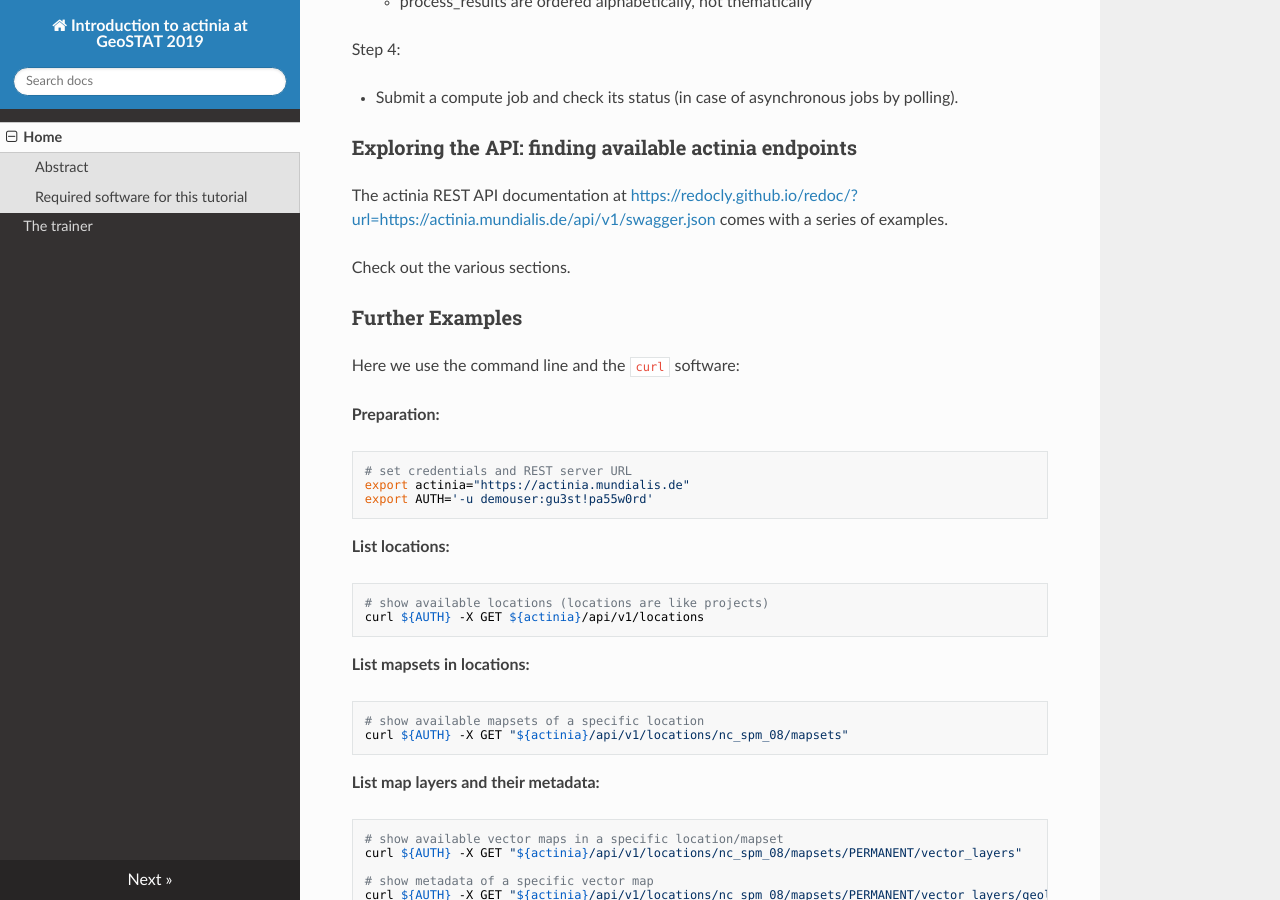
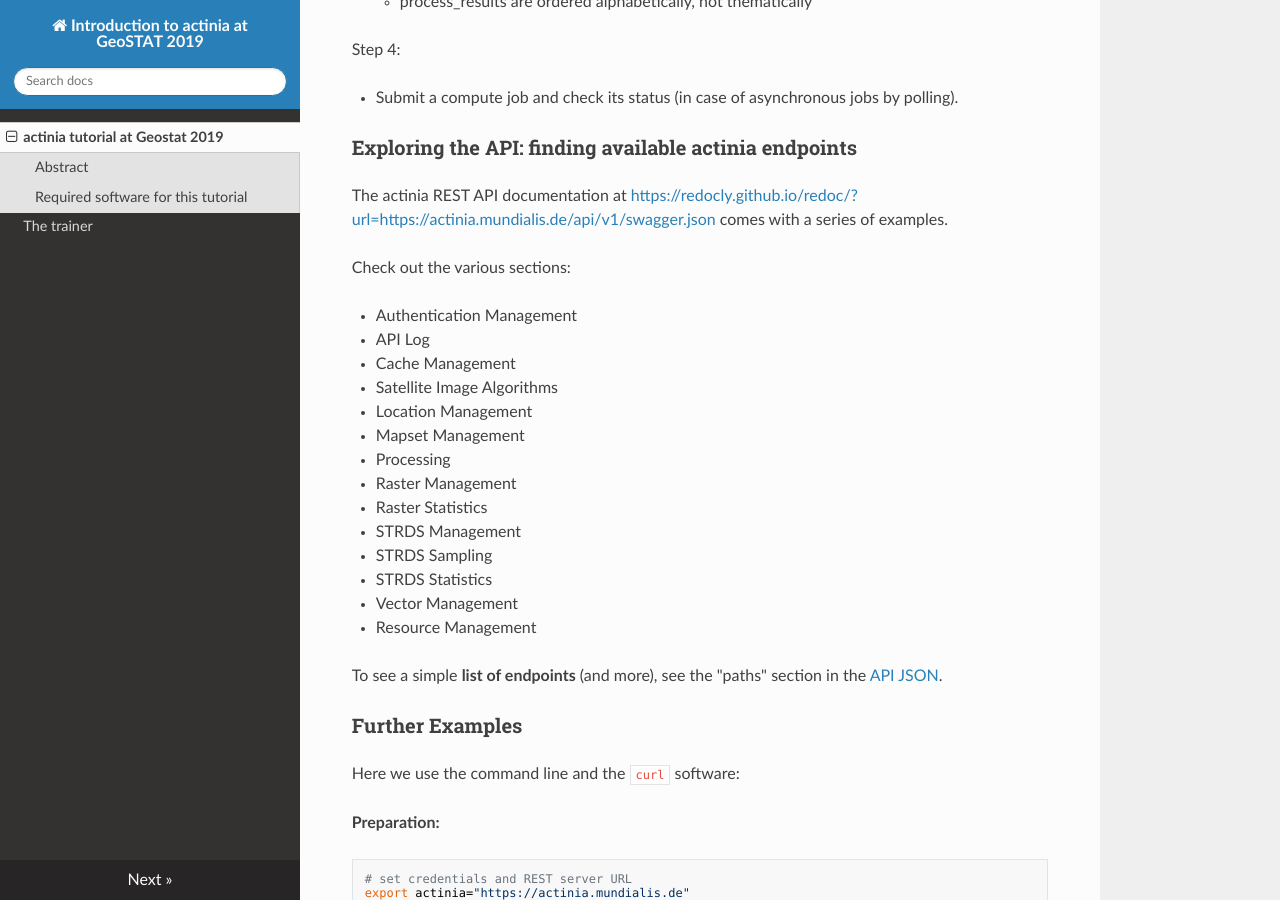
Before and after one commit to actinia-org/actinia-introduction, an MkDocs documentation site: the page built from docs/index.md, in a window 1280 px wide and 900 px high, scrolled down 8158 px. Built offline with MkDocs 1.6.1, drawn with Linux system fonts in a browser that asks for light colours; nearby versions of some CDN libraries; some of the changed text lies outside the part shown.

Commit message:
more API docs ref

```diff
--- a/docs/index.md
+++ b/docs/index.md
@@ -290,7 +290,24 @@
 
 The actinia REST API documentation at [https://redocly.github.io/redoc/?url=https://actinia.mundialis.de/api/v1/swagger.json](https://redocly.github.io/redoc/?url=https://actinia.mundialis.de/api/v1/swagger.json) comes with a series of examples.
 
-Check out the various sections.
+Check out the various sections:
+
+* Authentication Management
+* API Log
+* Cache Management
+* Satellite Image Algorithms
+* Location Management
+* Mapset Management
+* Processing
+* Raster Management
+* Raster Statistics
+* STRDS Management
+* STRDS Sampling
+* STRDS Statistics
+* Vector Management
+* Resource Management
+
+To see a simple **list of endpoints** (and more), see the "paths" section in the [API JSON](https://actinia.mundialis.de/api/v1/swagger.json).
 
 ### Further Examples
 
```
Also changed, not shown: other parts of docs/index.md (+4 -4 lines).
